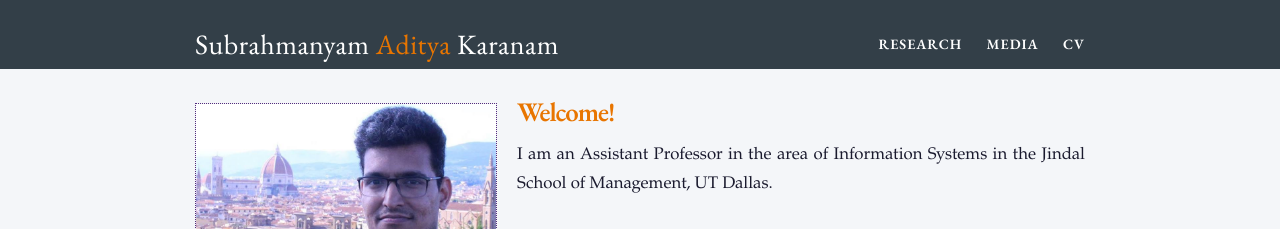
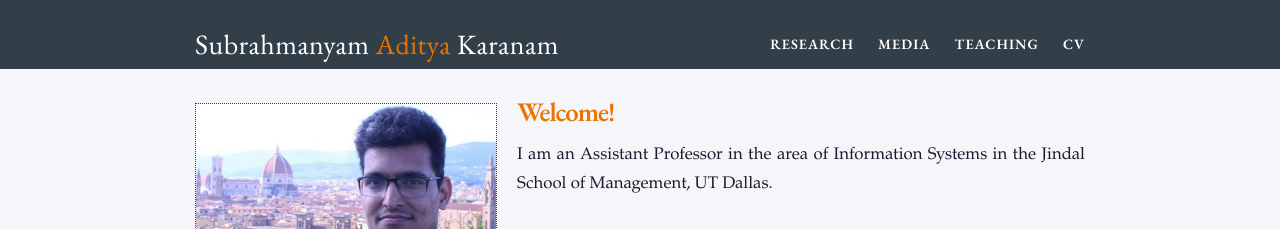
Before and after one commit to askaranam/askaranam.github.io, a Jekyll site: the page built from index.html, in a window 1280 px wide. Shown: the top 229 px of the page. Built offline with Jekyll 4.4.1, drawn with Linux system fonts in a browser that asks for light colours; nearby versions of some CDN libraries; some web fonts are replaced.

Commit message:
Update menu.yml

```diff
--- a/_data/menu.yml
+++ b/_data/menu.yml
@@ -6,6 +6,9 @@
 
 - title: "Media"
   href: "/media.html"
+
+- title: "Teaching"
+  href: "/teaching.html"
 
 # - title: "Blog"
 #   href: "/blog/"
```
